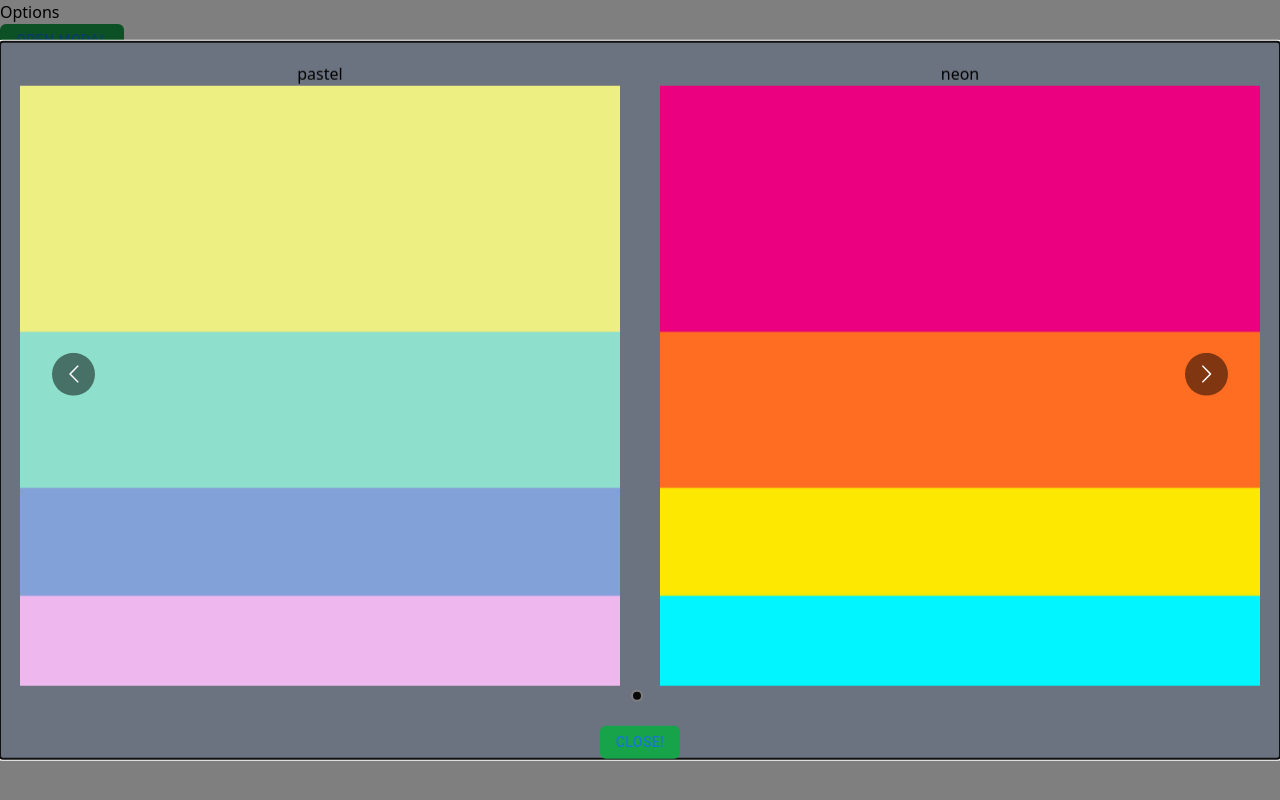
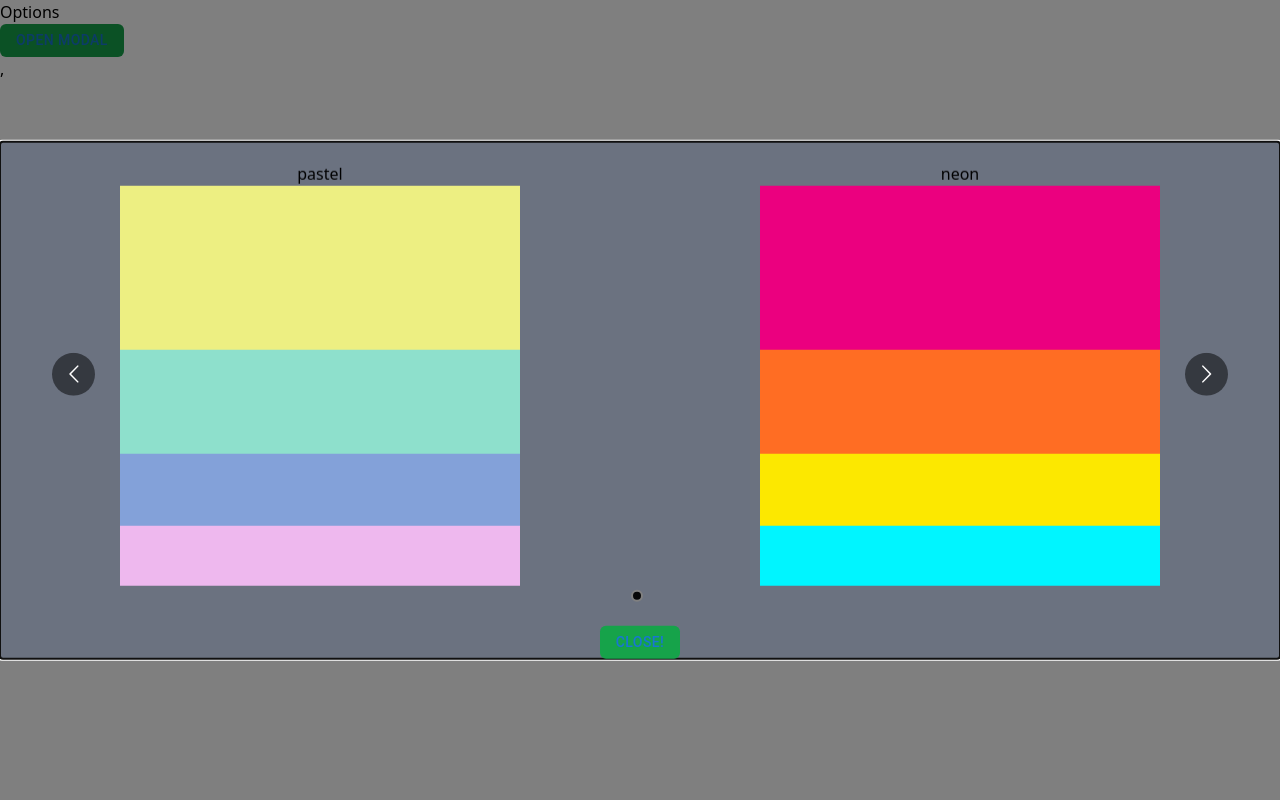
Before and after one commit to mckenzie-morris/Warboat, a React app: page /options in a window 1280 px wide. Built offline with nearby package versions, Linux system fonts and the light colour scheme; what @designbycode/tailwindcss-text-shadow, fluid-tailwind would draw is missing.

Commit message:
minor changes 1/3/24

```diff
--- a/src/components/Carousel.jsx
+++ b/src/components/Carousel.jsx
@@ -49,13 +49,13 @@ export default () => {
       dotListClass="custom-dot-list-style"
       itemClass="carousel-item-padding-40-px"
     >
-      <div className="text-center flex flex-col justify-center p-5"> pastel
+      <div className="text-center flex flex-col items-center p-5"> pastel
         <img src={pastel} alt="pastel theme" />
       </div>
-      <div className="text-center flex flex-col justify-center p-5"> neon
+      <div className="text-center flex flex-col items-center p-5"> neon
         <img src={neon} alt="neon theme" />
       </div>
-      <div className="text-center flex flex-col justify-center p-5"> retro
+      <div className="text-center flex flex-col items-center p-5"> retro
         <img src={retro} alt="retro theme" />
       </div>
       {/* <div className="text-center"> gold
--- a/src/components/Modal.jsx
+++ b/src/components/Modal.jsx
@@ -23,7 +23,7 @@ function BasicModal() {
             className="mx-auto rounded-md bg-green-600 px-4 py-1 mt-5"
             onClick={handleClose}
           >
-            Close!{" "}
+            Close!
           </Button>
         </div>
       </Modal>
```
Also changed, not shown: 2 other files (tests, documents, lock files or other folders).
